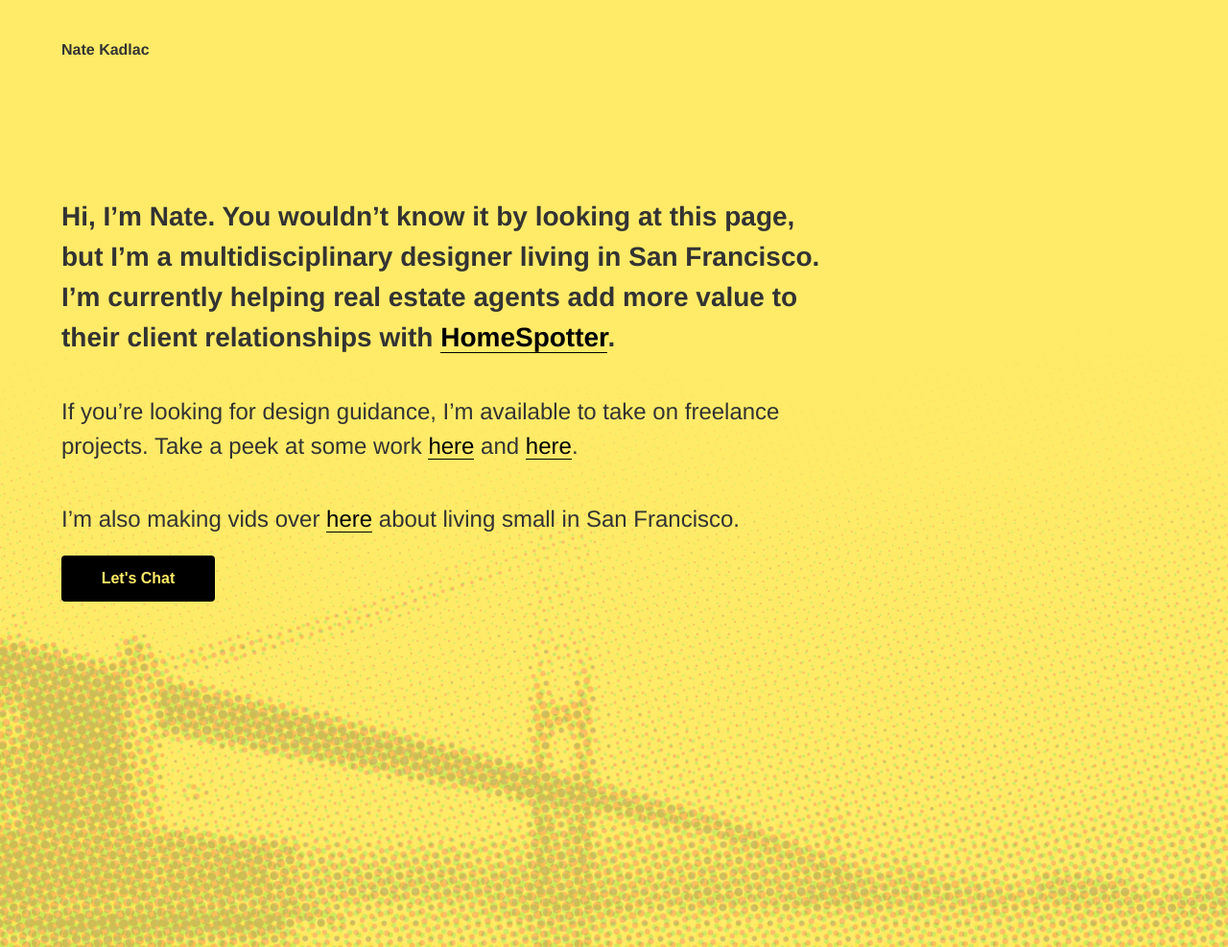
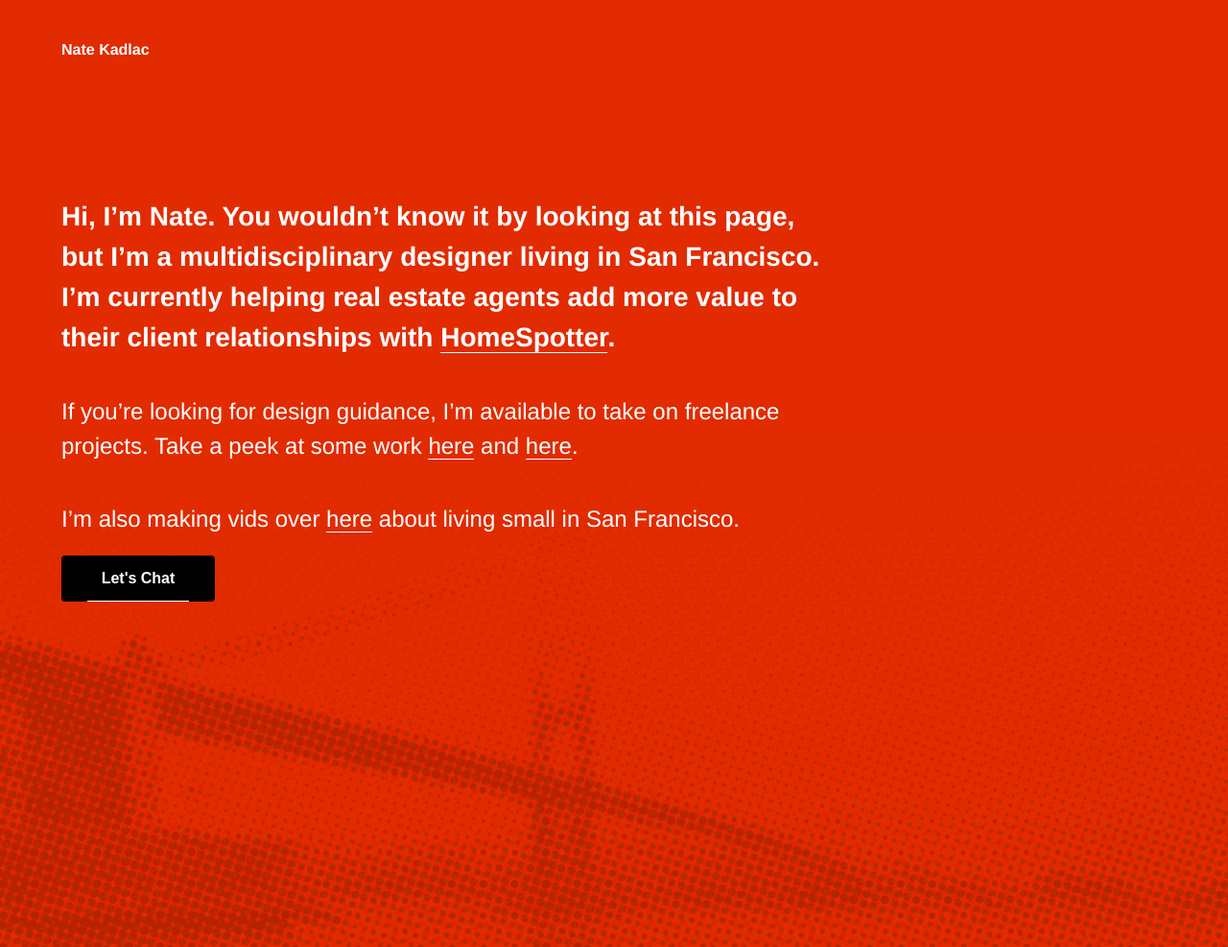
Before and after one commit to nkadlac/kadlac.com, a Jekyll site: the page built from index.html, in a window 1280 px wide. Shown: the whole page at 96% size. Built offline with Jekyll 4.4.1, drawn with Linux system fonts in a browser that asks for light colours; some web fonts are replaced.

Commit message:
replace background

```diff
--- a/assets/main.scss
+++ b/assets/main.scss
@@ -126,7 +126,7 @@ a {
 }
 
 .logo a {
-  color: #333;
+  color: #FFF;
   text-decoration: none;
 }
 
@@ -134,7 +134,7 @@ a {
 /* Home ---------------------------------  */
 
 body.home {
-  background: #ffeb68 url(/assets/images/bg_home.gif) no-repeat 0 bottom;
+  background: #e22b00 url(/assets/images/bg_home.gif) no-repeat 0 bottom;
   // background-attachment: fixed:
   background-size: 100% auto;
 }
@@ -150,19 +150,21 @@ body.home {
 }
 
 .home__message a {
-  color: #000;
+  color: #FFF;
   transition: all 0.2s ease;
   text-decoration: none;
-  border-bottom: 1px solid rgba(0,0,0,1);
+  border-bottom: 1px solid rgba(255,255,255,1);
   &:hover {
       text-decoration: none;
-      border-bottom: 1px solid rgba(0,0,0,0);
+      border-bottom: 1px solid rgba(255,255,255,0);
+      color: #000;
   }
 }
 
 .home__message h1 {
   font-size: 1.5em;
   line-height: 1.5em;
+  color: #FFF;
   @media (min-width: $tablet) {
     font-size: 1.75em;
   }
@@ -171,6 +173,7 @@ body.home {
 .home__message h2 {
   line-height: 1.5em;
   font-weight: normal;
+  color: #FFF;
 }
 
 .main_footer {
@@ -192,12 +195,12 @@ body.home {
 }
 
 .btn_contact a {
-  color: #ffeb68;
+  color: #FFF;
   text-decoration: none;
   font-size: 1em;
   font-weight: 700;
   padding: 15px 15px;
   &:hover {
-    color: #000;
+    color: #e22b00;
   }
 }
```
Also changed, not shown: assets/images/bg_home.gif.
